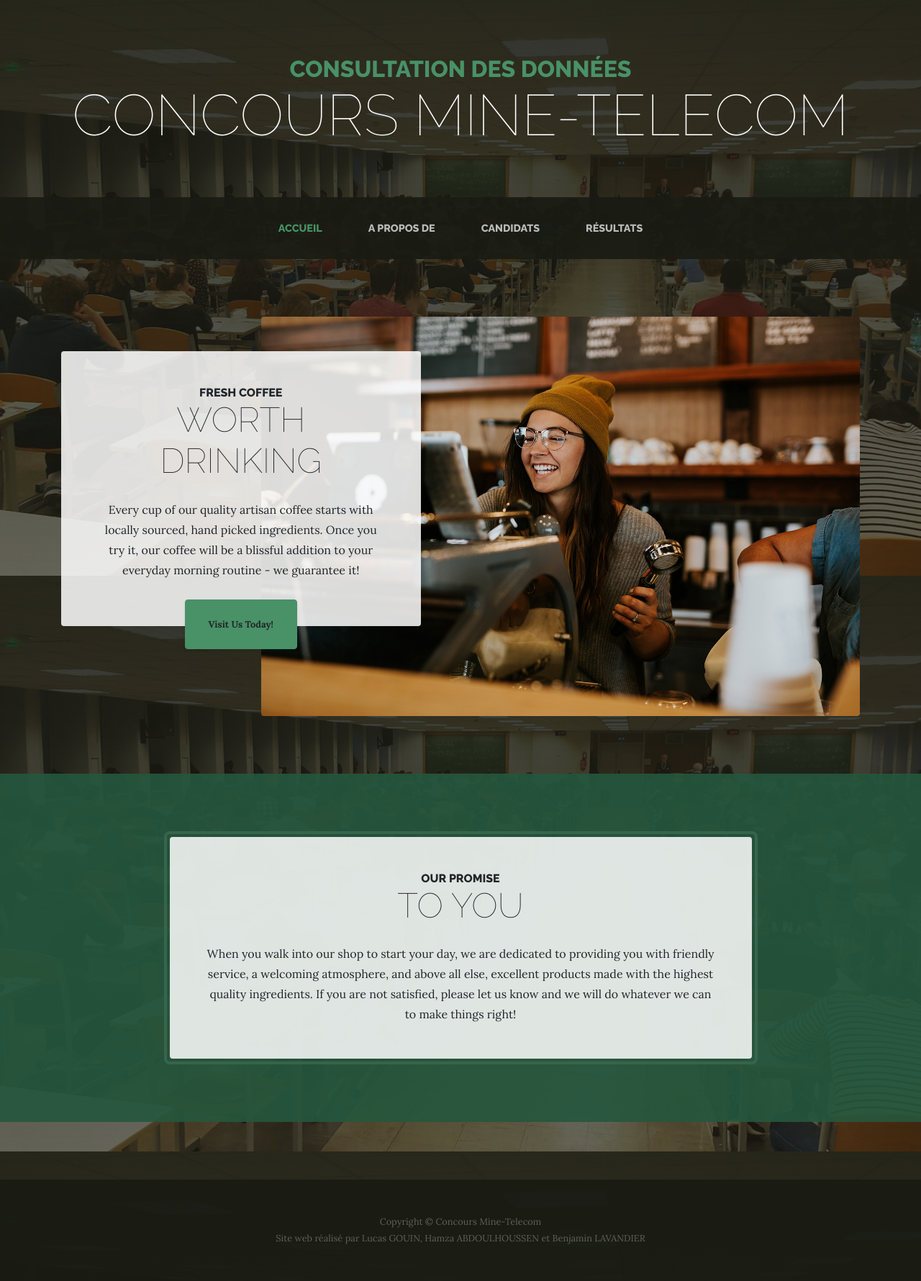
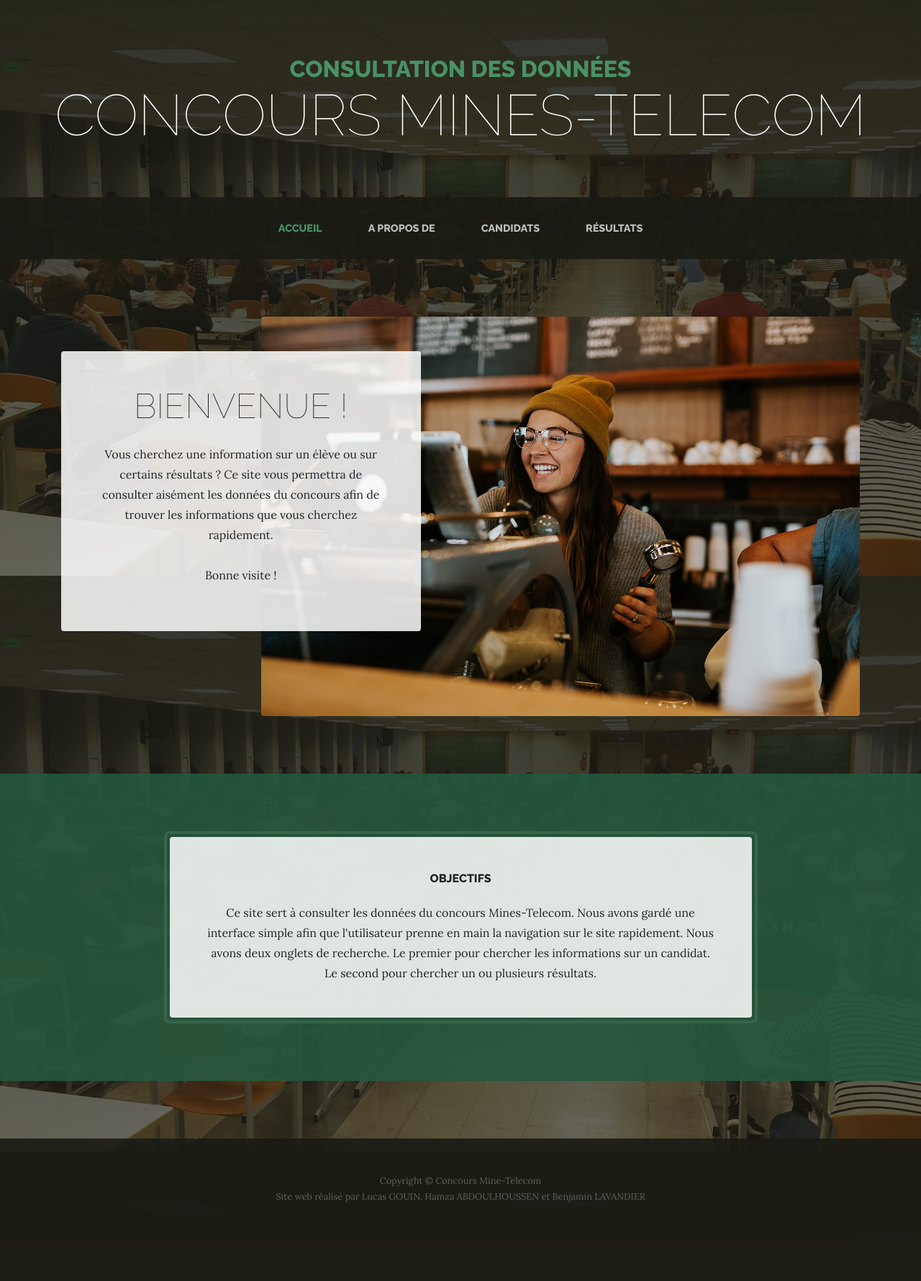
Before and after one commit to Hamza-ABDOULHOUSSEN/website_exam_result, a Flask app: page / in a window 1280 px wide. Shown: the whole page at 72% size. After the commit the page ends 1671 px from the top, so only its background shows below. Run offline with Flask 2, Linux system fonts and the light colour scheme; some libraries are stand-ins or nearby versions.

Commit message:
Modification de la page d'accueil avec message de bienvenue et détails des objectifs du site + corrections mineures

```diff
--- a/site_web/templates/about.html
+++ b/site_web/templates/about.html
@@ -5,7 +5,7 @@
         <meta name="viewport" content="width=device-width, initial-scale=1, shrink-to-fit=no" />
         <meta name="description" content="" />
         <meta name="author" content="" />
-        <title>Concours Mine-Telecom</title>
+        <title>Concours Mines-Telecom</title>
         <link rel="icon" type="image/x-icon" href="{{ url_for('static', filename="assets/favicon.ico") }}" />
         <!-- Font Awesome icons (free version)-->
         <script src="https://use.fontawesome.com/releases/v5.15.3/js/all.js" crossorigin="anonymous"></script>
@@ -18,7 +18,7 @@
     <body>
         <h1 class="site-heading text-center text-white d-none d-lg-block">
             <span class="site-heading-upper text-primary mb-3">Consultation des données</span>
-            <span class="site-heading-lower">Concours Mine-Telecom</span>
+            <span class="site-heading-lower">Concours Mines-Telecom</span>
         </h1>
         <!-- Navigation-->
         <nav class="navbar navbar-expand-lg navbar-dark py-lg-4" id="mainNav">
--- a/site_web/templates/candidates.html
+++ b/site_web/templates/candidates.html
@@ -5,7 +5,7 @@
         <meta name="viewport" content="width=device-width, initial-scale=1, shrink-to-fit=no" />
         <meta name="description" content="" />
         <meta name="author" content="" />
-        <title>Concours Mine-Telecom</title>
+        <title>Concours Mines-Telecom</title>
         <link rel="icon" type="image/x-icon" href="{{ url_for('static', filename="assets/favicon.ico") }}" />
         <!-- Font Awesome icons (free version)-->
         <script src="https://use.fontawesome.com/releases/v5.15.3/js/all.js" crossorigin="anonymous"></script>
@@ -19,7 +19,7 @@
     <body>
         <h1 class="site-heading text-center text-white d-none d-lg-block">
             <span class="site-heading-upper text-primary mb-3">Consultation des données</span>
-            <span class="site-heading-lower">Concours Mine-Telecom</span>
+            <span class="site-heading-lower">Concours Mines-Telecom</span>
         </h1>
         <!-- Navigation-->
         <nav class="navbar navbar-expand-lg navbar-dark py-lg-4" id="mainNav">
--- a/site_web/templates/index.html
+++ b/site_web/templates/index.html
@@ -5,7 +5,7 @@
         <meta name="viewport" content="width=device-width, initial-scale=1, shrink-to-fit=no" />
         <meta name="description" content="" />
         <meta name="author" content="" />
-        <title>Concours Mine-Telecom</title>
+        <title>Concours Mines-Telecom</title>
         <link rel="icon" type="image/x-icon" href="{{ url_for('static', filename="assets/favicon.ico") }}" />
 <!--        "assets/favicon.ico"-->
         <!-- Font Awesome icons (free version)-->
@@ -19,7 +19,7 @@
     <body>
         <h1 class="site-heading text-center text-white d-none d-lg-block">
             <span class="site-heading-upper text-primary mb-3">Consultation des données</span>
-            <span class="site-heading-lower">Concours Mine-Telecom</span>
+            <span class="site-heading-lower">Concours Mines-Telecom</span>
         </h1>
         <!-- Navigation-->
         <nav class="navbar navbar-expand-lg navbar-dark py-lg-4" id="mainNav">
@@ -47,11 +47,9 @@
                     <img class="intro-img img-fluid mb-3 mb-lg-0 rounded" src="{{ url_for('static', filename="assets/img/intro.jpg") }}" alt="..." />
                     <div class="intro-text left-0 text-center bg-faded p-5 rounded">
                         <h2 class="section-heading mb-4">
-                            <span class="section-heading-upper">Fresh Coffee</span>
-                            <span class="section-heading-lower">Worth Drinking</span>
+                            <span class="section-heading-lower">Bienvenue !</span>
                         </h2>
-                        <p class="mb-3">Every cup of our quality artisan coffee starts with locally sourced, hand picked ingredients. Once you try it, our coffee will be a blissful addition to your everyday morning routine - we guarantee it!</p>
-                        <div class="intro-button mx-auto"><a class="btn btn-primary btn-xl" href="#!">Visit Us Today!</a></div>
+                        <p class="mb-3">Vous cherchez une information sur un élève ou sur certains résultats ? Ce site vous permettra de consulter aisément les données du concours afin de trouver les informations que vous cherchez rapidement.<br><br>Bonne visite !</p>
                     </div>
                 </div>
             </div>
@@ -62,10 +60,9 @@
                     <div class="col-xl-9 mx-auto">
                         <div class="cta-inner text-center rounded">
                             <h2 class="section-heading mb-4">
-                                <span class="section-heading-upper">Our Promise</span>
-                                <span class="section-heading-lower">To You</span>
+                                <span class="section-heading-upper">Objectifs</span>
                             </h2>
-                            <p class="mb-0">When you walk into our shop to start your day, we are dedicated to providing you with friendly service, a welcoming atmosphere, and above all else, excellent products made with the highest quality ingredients. If you are not satisfied, please let us know and we will do whatever we can to make things right!</p>
+                            <p class="mb-0">Ce site sert à consulter les données du concours Mines-Telecom. Nous avons gardé une interface simple afin que l'utilisateur prenne en main la navigation sur le site rapidement. Nous avons deux onglets de recherche. Le premier pour chercher les informations sur un candidat. Le second pour chercher un ou plusieurs résultats.</p>
                         </div>
                     </div>
                 </div>
--- a/site_web/templates/results.html
+++ b/site_web/templates/results.html
@@ -5,7 +5,7 @@
         <meta name="viewport" content="width=device-width, initial-scale=1, shrink-to-fit=no" />
         <meta name="description" content="" />
         <meta name="author" content="" />
-        <title>Concours Mine-Telecom</title>
+        <title>Concours Mines-Telecom</title>
         <link rel="icon" type="image/x-icon" href="{{ url_for('static', filename="assets/favicon.ico") }}" />
         <!-- Font Awesome icons (free version)-->
         <script src="https://use.fontawesome.com/releases/v5.15.3/js/all.js" crossorigin="anonymous"></script>
@@ -18,7 +18,7 @@
     <body>
         <h1 class="site-heading text-center text-white d-none d-lg-block">
             <span class="site-heading-upper text-primary mb-3">Consultation des données</span>
-            <span class="site-heading-lower">Concours Mine-Telecom</span>
+            <span class="site-heading-lower">Concours Mines-Telecom</span>
         </h1>
         <!-- Navigation-->
         <nav class="navbar navbar-expand-lg navbar-dark py-lg-4" id="mainNav">
```
